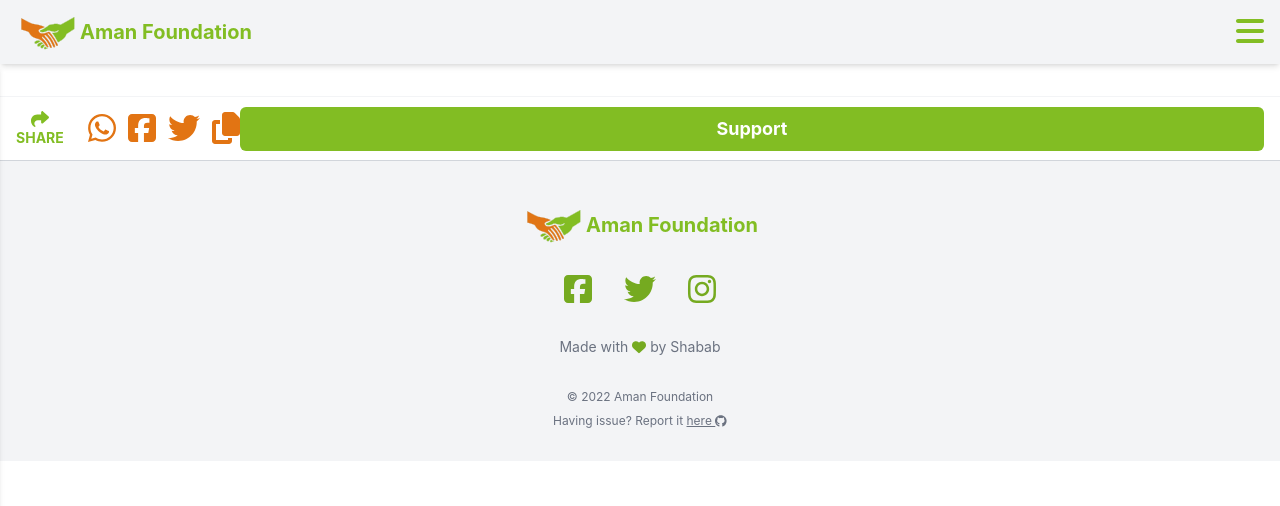
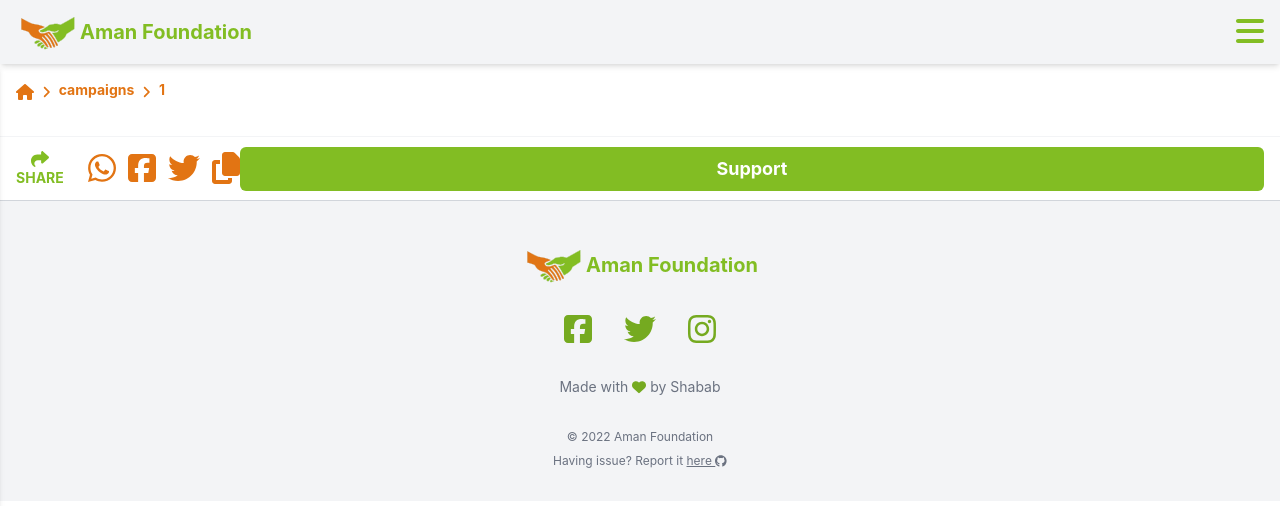
Before and after one commit to alishabab/aman-foundation, a Next.js app in the folder frontend/: page /campaigns/1 in a window 1280 px wide. Shown: the top 506 px of the page. Built offline with nearby package versions, Linux system fonts and the light colour scheme; no server answers.

Commit message:
Added page nav

```diff
--- a/frontend/components/alert.tsx
+++ b/frontend/components/alert.tsx
@@ -6,9 +6,11 @@
   const { type, message, setAlert } = useAlert();
 
   useEffect(() => {
-    setTimeout(() => {
-      setAlert({ type: "none", message: "" });
-    }, 3000);
+    if (type !== "none") {
+      setTimeout(() => {
+        setAlert({ type: "none", message: "" });
+      }, 3000);
+    }
   }, [type, setAlert]);
 
   const Success = () => (
--- a/frontend/components/layout.tsx
+++ b/frontend/components/layout.tsx
@@ -4,7 +4,7 @@
 import { NextPage } from "next";
 import { Alert } from "./alert";
 import { useAlert } from "context/AlertContext";
-
+import { PageNav } from "./pageNav";
 export const Layout: NextPage = ({ children }) => {
   const { type } = useAlert();
   return (
@@ -20,7 +20,10 @@
           <Alert />
         </div>
       )}
-      <main className="mt-16">{children}</main>
+      <main className="mt-16">
+        <PageNav className="pl-4 pt-4" />
+        {children}
+      </main>
       <Footer />
     </>
   );
--- /dev/null
+++ b/frontend/components/pageNav.tsx
@@ -0,0 +1,38 @@
+import { useState, useEffect, CSSProperties } from "react";
+import { useRouter } from "next/router";
+import { FontAwesomeIcon } from "@fortawesome/react-fontawesome";
+import { faHome, faAngleRight } from "@fortawesome/free-solid-svg-icons";
+import { hideStr } from "utils/hideStr";
+
+interface Props {
+  className?: string;
+  style?: CSSProperties;
+}
+export const PageNav = ({ className, style }: Props) => {
+  const router = useRouter();
+  const [pathnames, setPathnames] = useState<string[]>([]);
+
+  useEffect(() => {
+    const pathnames = router.asPath.split("/");
+    const filteredPathnames = pathnames.filter((pathname) => pathname !== "");
+    setPathnames(filteredPathnames);
+  }, [router.asPath]);
+
+  if (pathnames.length < 1) return null;
+
+  return (
+    <div
+      className={`text-secondary-600 flex items-center ${className}`}
+      style={style}>
+      <FontAwesomeIcon icon={faHome} />
+      {pathnames.map((pathname) => (
+        <div key={pathname} className="flex items-center">
+          <FontAwesomeIcon icon={faAngleRight} className="text-sm ml-2" />
+          <span className="text-sm ml-2 pb-1 font-bold">
+            {hideStr(pathname)}
+          </span>
+        </div>
+      ))}
+    </div>
+  );
+};
--- /dev/null
+++ b/frontend/utils/hideStr.ts
@@ -0,0 +1,11 @@
+export const hideStr = (str: string) => {
+  const updatedStr = str.toLocaleLowerCase();
+  if (updatedStr.length < 10) {
+    return updatedStr;
+  }
+  return (
+    updatedStr.substring(0, 4) +
+    ".." +
+    updatedStr.substring(updatedStr.length - 3)
+  );
+};
```
